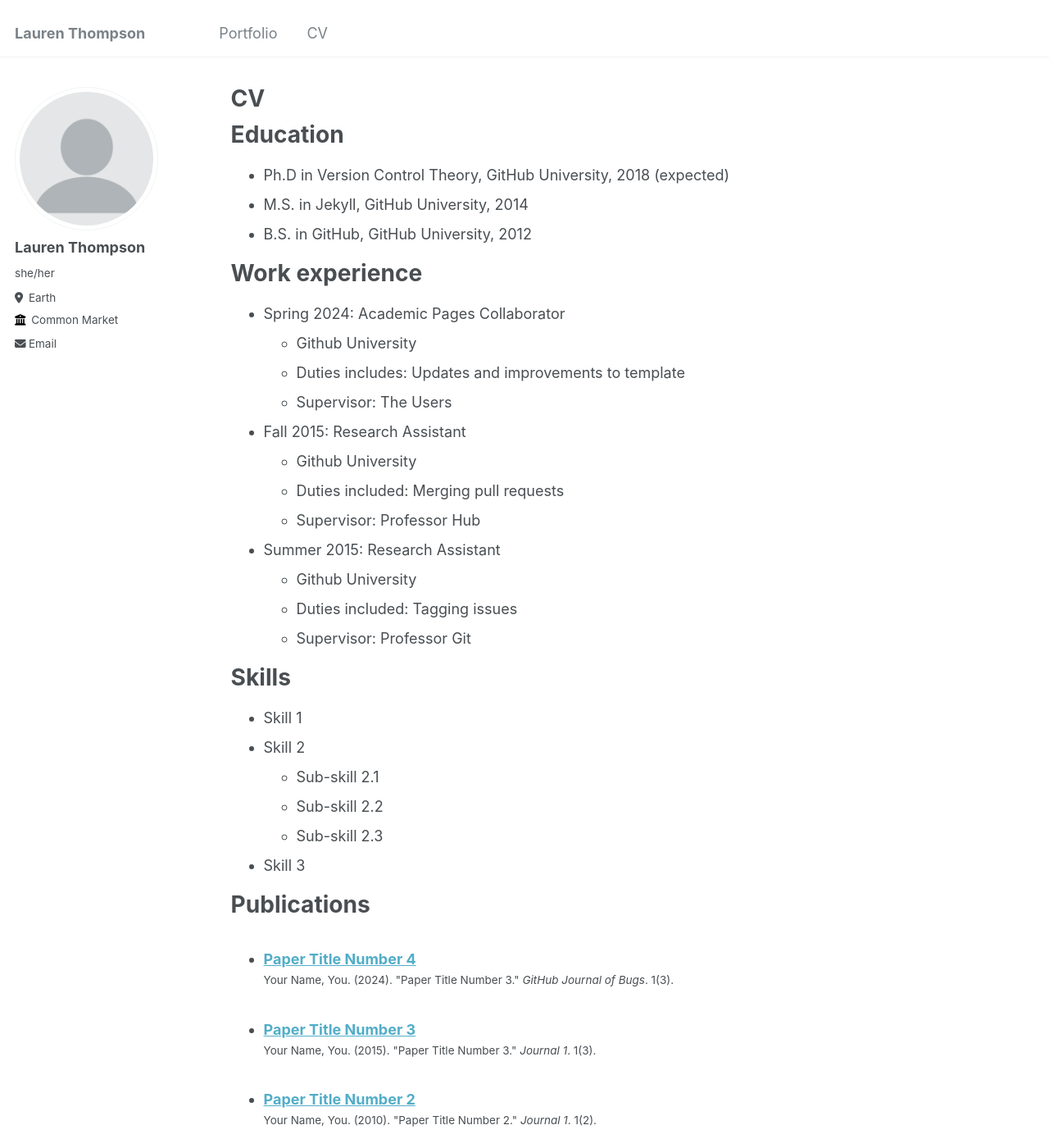
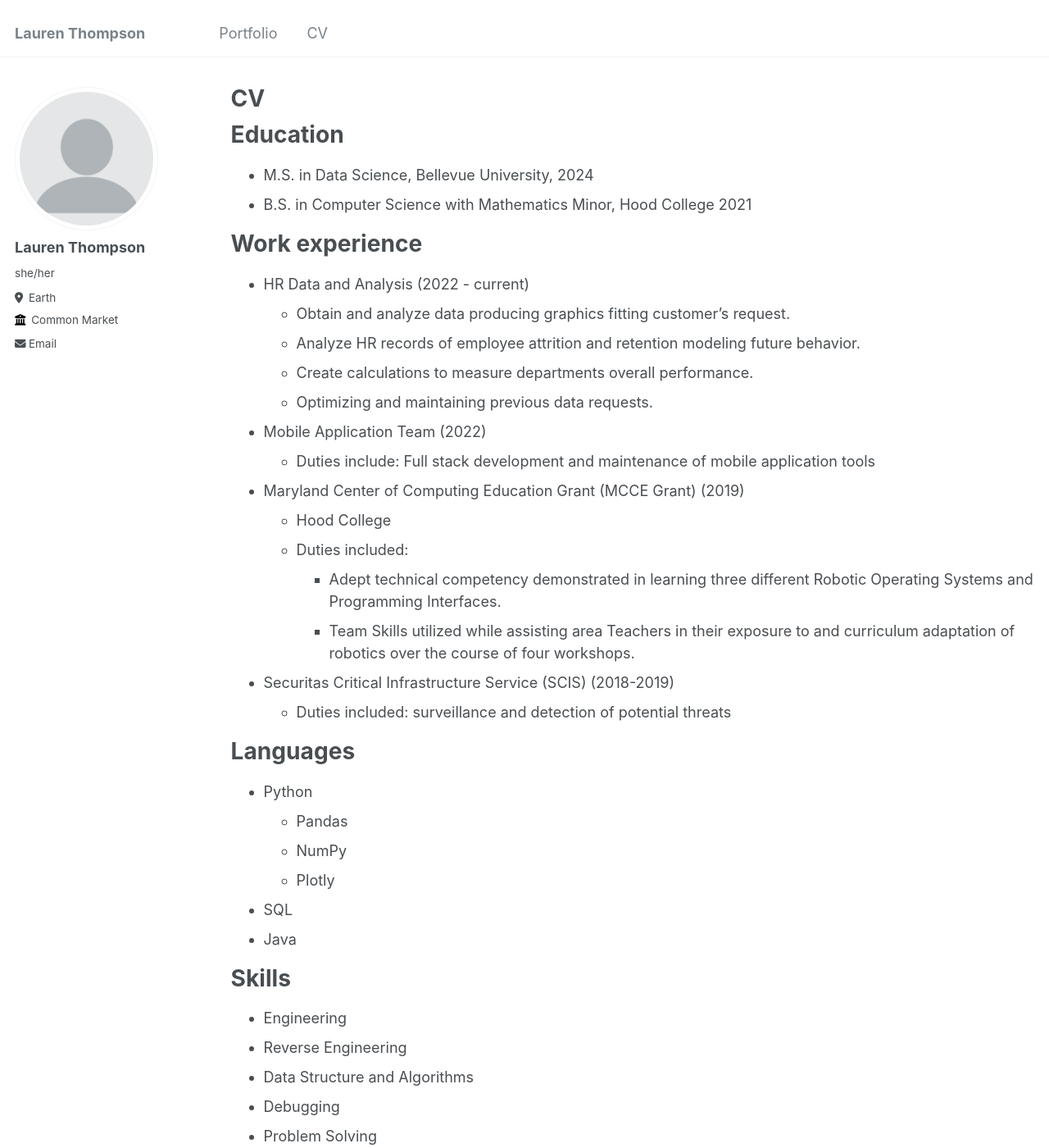
Before and after one commit to laurenthompson4477/Portfolio.github.io, a Jekyll site: the page built from _pages/cv.md, in a window 1280 px wide and 1400 px high. Shown: the whole window at 82% size. Built offline with Jekyll 4.4.1, drawn with Linux system fonts in a browser that asks for light colours; some of the changed text lies outside the part shown.

Commit message:
Update cv.md

```diff
--- a/_pages/cv.md
+++ b/_pages/cv.md
@@ -11,54 +11,47 @@ redirect_from:
 
 Education
 ======
-* Ph.D in Version Control Theory, GitHub University, 2018 (expected)
-* M.S. in Jekyll, GitHub University, 2014
-* B.S. in GitHub, GitHub University, 2012
+* M.S. in Data Science, Bellevue University, 2024
+* B.S. in Computer Science with Mathematics Minor, Hood College 2021
+
 
 Work experience
 ======
-* Spring 2024: Academic Pages Collaborator
-  * Github University
-  * Duties includes: Updates and improvements to template
-  * Supervisor: The Users
+* HR Data and Analysis (2022 - current)
+  *  Obtain and analyze data producing graphics fitting customer's request.
+  *  Analyze HR records of employee attrition and retention modeling future behavior.
+  *  Create calculations to measure departments overall performance.
+  *  Optimizing and maintaining previous data requests.
+* Mobile Application Team (2022)
+  * Duties include: Full stack development and maintenance of mobile application tools
+* Maryland Center of Computing Education Grant (MCCE Grant) (2019)
+  * Hood College
+  * Duties included:
+    * Adept technical competency demonstrated in learning three different Robotic Operating Systems and Programming Interfaces.
+    * Team Skills utilized while assisting area Teachers in their exposure to and curriculum adaptation of robotics over the course of four workshops.
 
-* Fall 2015: Research Assistant
-  * Github University
-  * Duties included: Merging pull requests
-  * Supervisor: Professor Hub
+* Securitas Critical Infrastructure Service (SCIS) (2018-2019)
+  * Duties included: surveillance and detection of potential threats
 
-* Summer 2015: Research Assistant
-  * Github University
-  * Duties included: Tagging issues
-  * Supervisor: Professor Git
+
+Languages
+======
+* Python
+  * Pandas
+  * NumPy
+  * Plotly
+* SQL
+* Java
+
 
 Skills
 ======
-* Skill 1
-* Skill 2
-  * Sub-skill 2.1
-  * Sub-skill 2.2
-  * Sub-skill 2.3
-* Skill 3
-
-Publications
-======
-  <ul>{% for post in site.publications reversed %}
-    {% include archive-single-cv.html %}
-  {% endfor %}</ul>
-
-Talks
-======
-  <ul>{% for post in site.talks reversed %}
-    {% include archive-single-talk-cv.html  %}
-  {% endfor %}</ul>
-
-Teaching
-======
-  <ul>{% for post in site.teaching reversed %}
-    {% include archive-single-cv.html %}
-  {% endfor %}</ul>
-
-Service and leadership
-======
-* Currently signed in to 43 different slack teams
+* Engineering
+* Reverse Engineering
+* Data Structure and Algorithms
+* Debugging
+* Problem Solving
+* Teamwork
+* Communication
+* Time Management
+* Collaboration
```
